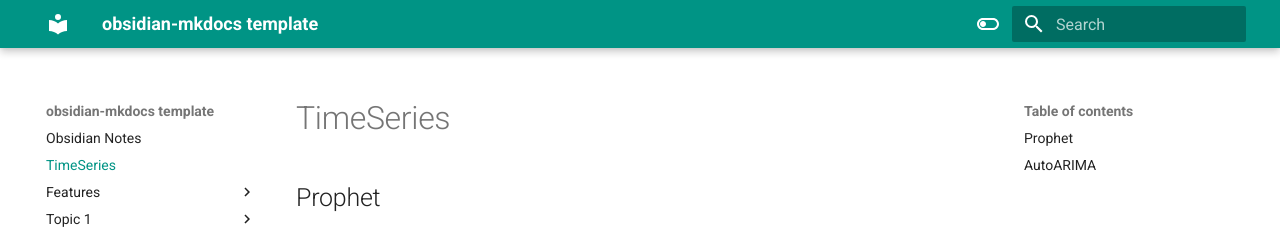
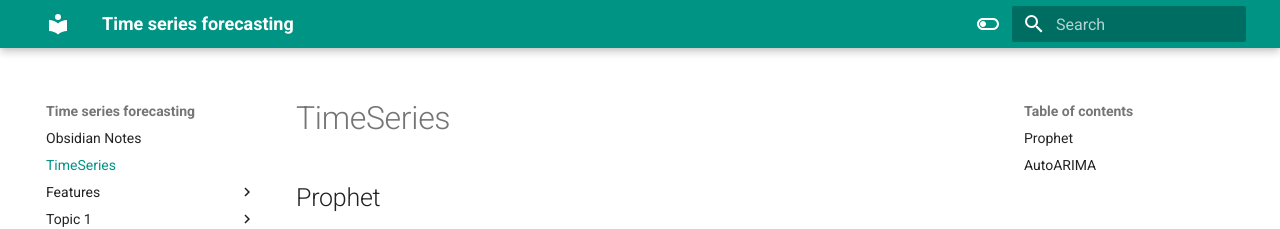
Before and after one commit to fvigh/dipl, an MkDocs documentation site: the page built from docs/TimeSeries.md, in a window 1280 px wide. Shown: the top 229 px of the page. Built offline with MkDocs 1.6.1 and Material for MkDocs 9.7.7, drawn with Linux system fonts in a browser that asks for light colours.

Commit message:
Update mkdocs.yml - change site name

```diff
--- a/mkdocs.yml
+++ b/mkdocs.yml
@@ -1,4 +1,4 @@
-site_name: obsidian-mkdocs template
+site_name: Time series forecasting
 
 theme:
     name: 'material'
@@ -24,8 +24,6 @@ theme:
 
 # Extensions
 markdown_extensions:
-  - toc:
-      title: On this page
   - abbr
   - attr_list
   - pymdownx.snippets
@@ -40,7 +38,6 @@ markdown_extensions:
   # - attr_list
   - pymdownx.arithmatex:
       generic: true
-  # - pymdownx.superfences
   # - pymdownx.details
   # - pymdownx.magiclink
   - pymdownx.tasklist:
```
